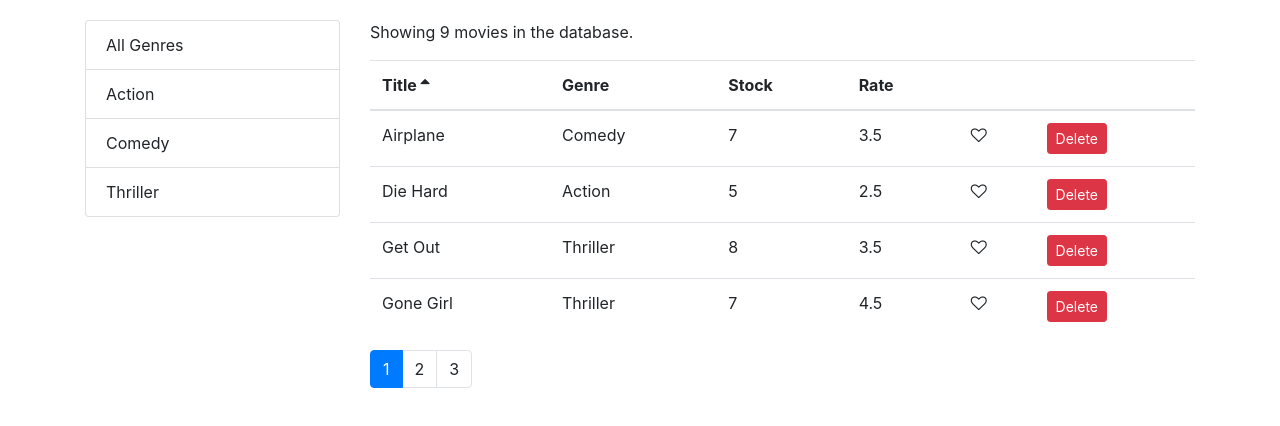
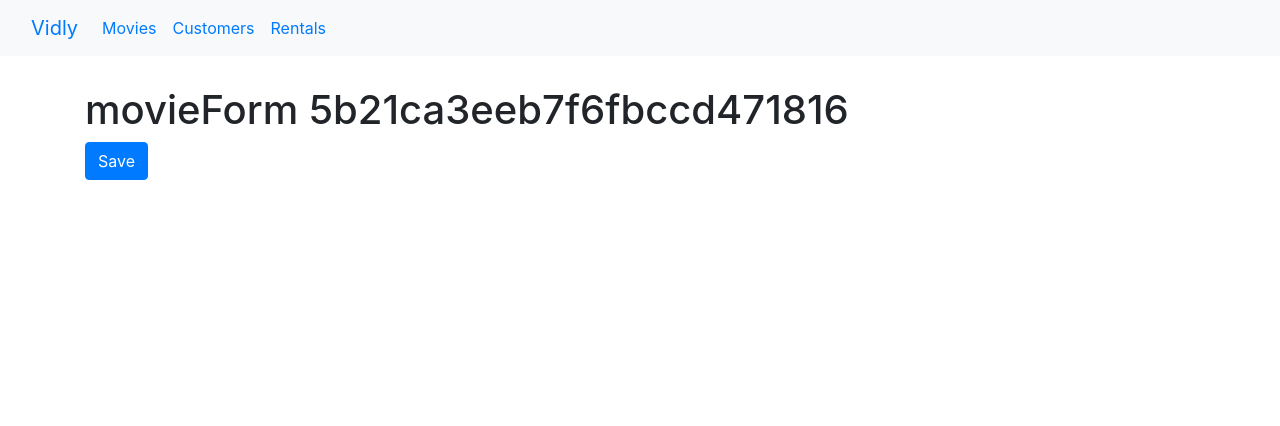
Before and after one commit to HHOSSAIN/React_Movie_App_Kels, a React (Create React App) app in the folder start/vidly/: page /movies/5b21ca3eeb7f6fbccd471816 in a window 1280 px wide. Shown: the top 426 px of the page. Built offline with nearby package versions, Linux system fonts and the light colour scheme.

Commit message:
link added for all movies

```diff
--- a/start/vidly/src/App.js
+++ b/start/vidly/src/App.js
@@ -1,13 +1,30 @@
 import React, { Component } from "react";
 import Movies from "./components/movies";
 import "./App.css";
+import { Route, Switch, Redirect } from "react-router-dom";
+import Customers from "./components/customers";
+import Rentals from "./components/rentals";
+import NotFound from "./components/notFound";
+import Navbar from "./components/navbar";
+import movieForm from "./components/movieForm";
 
 class App extends Component {
   render() {
     return (
-      <main className="container">
-        <Movies />
-      </main>
+      <div>
+        <Navbar></Navbar>
+        <main className="container">
+          <Switch>
+            <Route path="/movies/:id" component={movieForm}></Route>
+            <Route path="/movies" component={Movies}></Route>
+            <Route path="/customers" component={Customers}></Route>
+            <Route path="/rentals" component={Rentals}></Route>
+            <Route path="/notfound" component={NotFound}></Route>
+            <Redirect from="/" exact to="/movies"></Redirect>
+            <Redirect to="/notfound"></Redirect>
+          </Switch>
+        </main>
+      </div>
     );
   }
 }
--- a/start/vidly/src/components/common/tableBody.jsx
+++ b/start/vidly/src/components/common/tableBody.jsx
@@ -3,9 +3,12 @@
 
 class TableBody extends Component {
   renderCell = (item, column) => {
-    if (column.content) return column.content(item);
+    if (column.content) return column.content(item); //if we are in the like or delete button part of the row,
+                                          //we go through this "if" and render those images in the row.
 
-    return _.get(item, column.path);
+    return _.get(item, column.path);  //see this example: https://www.geeksforgeeks.org/lodash-_-get-method/
+                                  //basically movie obj er attribute path a dewa thake and based on it, we get the
+                              //from the "item" object
   };
 
   createKey = (item, column) => {
--- a/start/vidly/src/components/customers.jsx
+++ b/start/vidly/src/components/customers.jsx
@@ -0,0 +1,12 @@
+import React, { Component } from 'react';
+
+const Customers = () => {
+  return (
+    <div>
+        <h1>Customers</h1>
+    </div>
+  )
+}
+
+
+export default Customers
--- a/start/vidly/src/components/movieForm.jsx
+++ b/start/vidly/src/components/movieForm.jsx
@@ -0,0 +1,15 @@
+import React from 'react';
+
+const movieForm = ({match, history}) => {
+  //const {match, history} = this.props; //don't know why "match" was not getting extracted like this...LEARN
+  return (
+    <div>
+        <h1>movieForm {match.params.id}</h1>
+        <button className='btn btn-primary' onClick={() => history.push("/movies")}>
+          Save
+        </button>
+    </div>
+  )
+}
+
+export default movieForm
--- a/start/vidly/src/components/moviesTable.jsx
+++ b/start/vidly/src/components/moviesTable.jsx
@@ -1,11 +1,18 @@
 import React, { Component } from "react";
 import Table from "./common/table";
 import Like from "./common/like";
+import { Link } from 'react-router-dom';
 
 class MoviesTable extends Component {
   columns = [
-    { path: "title", label: "Title" },
-    { path: "genre.name", label: "Genre" },
+    { path: "title",
+      label: "Title",
+      content: (movie) => (
+        <Link to={`/movies/${movie._id}`}>{movie.title}</Link>)
+    },
+    { path: "genre.name", label: "Genre" }, //it's called genre.name because every movie object has the "genre" attribute
+                                    //and its value is an object itself where a sub attribute of it is "name"...so that's
+                                  //what we use to complete the sorting of the movies.
     { path: "numberInStock", label: "Stock" },
     { path: "dailyRentalRate", label: "Rate" },
     {
--- /dev/null
+++ b/start/vidly/src/components/navbar.jsx
@@ -0,0 +1,32 @@
+import React from 'react'
+import {Link, NavLink } from 'react-router-dom';
+
+const Navbar = () => {
+  return (
+    <div>
+        <nav className="navbar navbar-expand-lg bg-light">
+        <div className="container-fluid">
+            <Link className="navbar-brand" to="/">Vidly</Link>
+            <button className="navbar-toggler" type="button" data-bs-toggle="collapse" data-bs-target="#navbarNav" aria-controls="navbarNav" aria-expanded="false" aria-label="Toggle navigation">
+            <span className="navbar-toggler-icon"></span>
+            </button>
+            <div className="collapse navbar-collapse" id="navbarNav">
+            <ul className="navbar-nav">
+                <li className="nav-item">
+                <NavLink className="nav-link active" aria-current="page" to="/movies">Movies</NavLink>
+                </li>
+                <li className="nav-item">
+                <NavLink className="nav-link" to="/customers">Customers</NavLink>
+                </li>
+                <li className="nav-item">
+                <NavLink className="nav-link" to="/rentals">Rentals</NavLink>
+                </li>
+            </ul>
+            </div>
+        </div>
+        </nav>
+    </div>
+    )
+}
+
+export default Navbar;
--- a/start/vidly/src/components/notFound.jsx
+++ b/start/vidly/src/components/notFound.jsx
@@ -0,0 +1,11 @@
+import React from 'react'
+
+const NotFound = () => {
+  return (
+    <div>
+        <h1>NotFound</h1>
+    </div>
+  )
+}
+
+export default NotFound;
--- a/start/vidly/src/components/rentals.jsx
+++ b/start/vidly/src/components/rentals.jsx
@@ -0,0 +1,11 @@
+import React from 'react';
+
+const Rentals = () => {
+  return (
+    <div>
+        <h1>Rentals</h1>
+    </div>
+  )
+}
+
+export default Rentals;
--- a/start/vidly/src/index.css
+++ b/start/vidly/src/index.css
@@ -1,9 +1,13 @@
 body {
   margin: 0;
-  padding: 20px 0 0 0;
+  padding: 0 0 0 0;
   font-family: sans-serif;
 }
 
 .clickable {
   cursor: pointer;
 }
+
+.navbar{
+  margin-bottom: 30px;
+}
```
